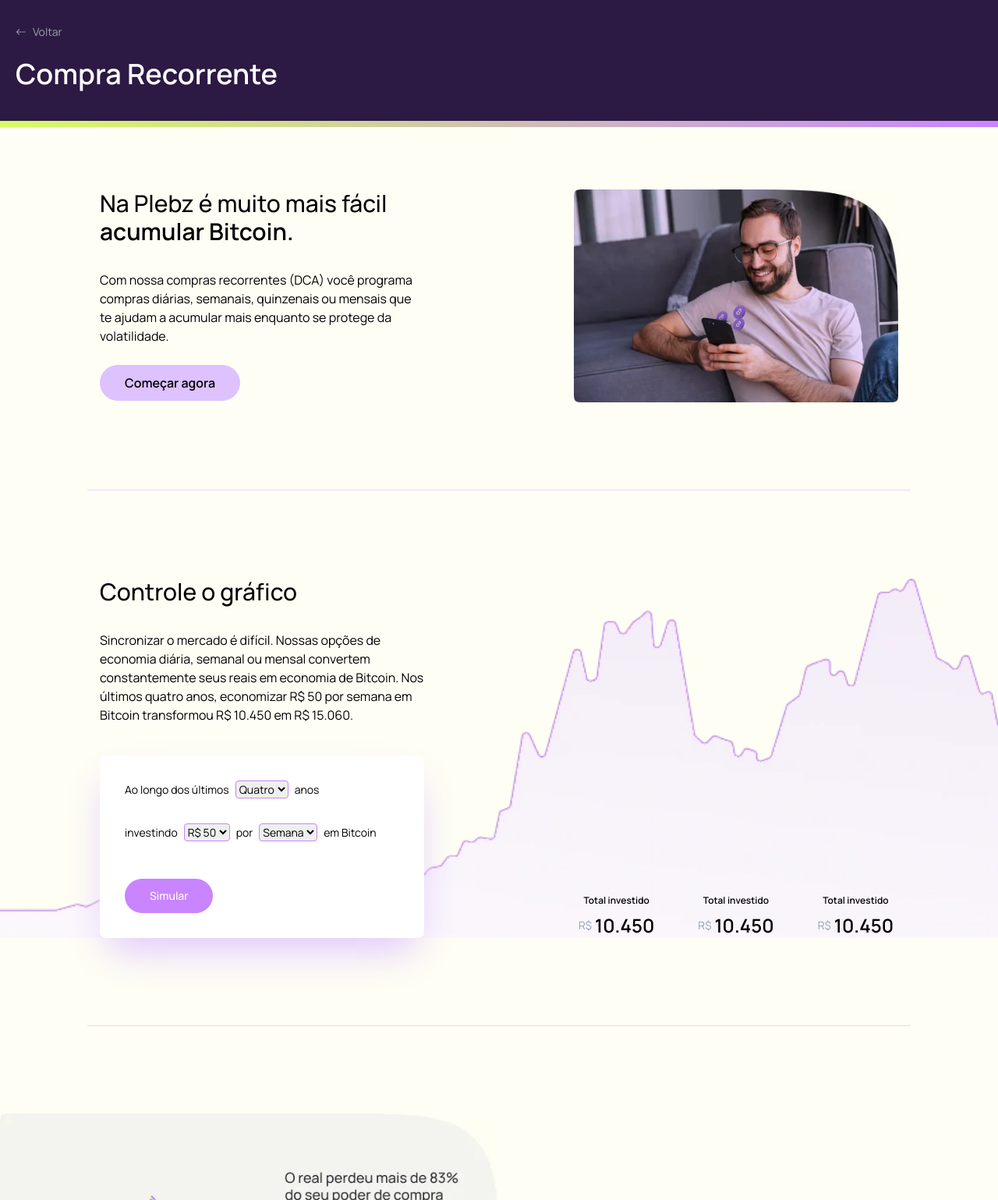
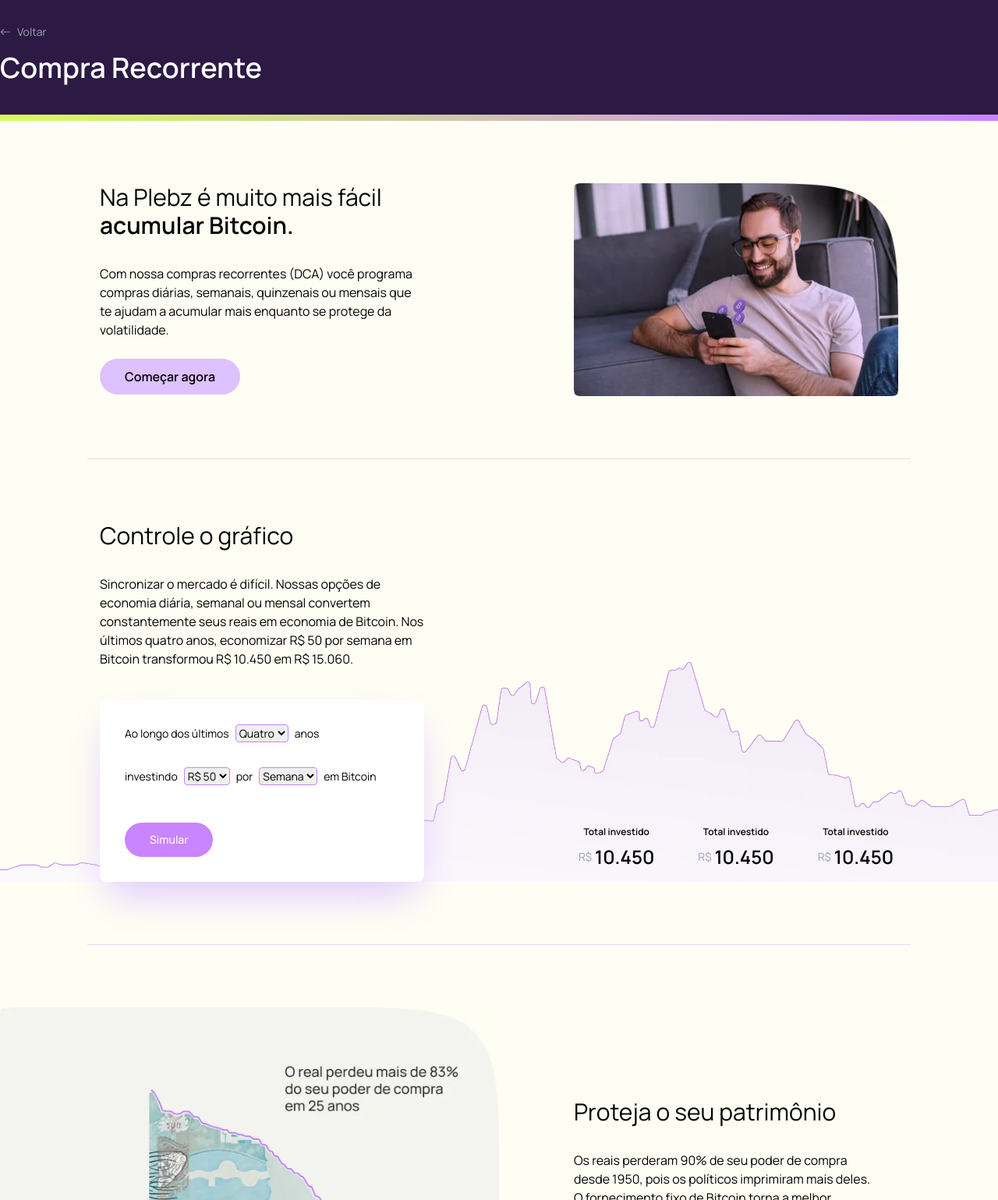
Before and after one commit to IHarisImran/plebz, a website: page public/recurring-purchase.html in a window 1280 px wide. Shown: the part 81-1620 px from the top of the page at 78% size. Drawn offline with nearby package versions, Linux system fonts and the light colour scheme.

Commit message:
recurring page complete

```diff
--- a/public/recurring-purchase.html
+++ b/public/recurring-purchase.html
@@ -22,21 +22,21 @@
     <header id="header"></header>
 
     <section class="bg-tPurple">
-        <div class='max-w-7xl mx-auto px-5 text-white flex flex-col sm:gap-5 md:gap-6 pt-4 pb-10'>
+        <div class='max-w-7xl mx-auto px-5 xl:px-0 text-white pt-4 pb-7 sm:pb-10'>
             <div onclick="history.back()"
                 class="cursor-pointer flex items-center gap-2 text-xs sm:text-sm text-gray-400 hover:text-white">
                 <i class="bi-arrow-left"></i>
                 <span>Voltar</span>
             </div>
-            <h1 class="text-2xl sm:text-3xl md:text-4xl font-semibold">Compra Recorrente</h1>
+            <h1 class="text-xl sm:text-2xl md:text-3xl lg:text-4xl font-semibold mt-3 sm:mt-4">Compra Recorrente</h1>
         </div>
     </section>
     <div class="bg-gradient-to-r from-tYellow to-tPurpleLight h-2"></div>
 
     <section
-        class="max-w-5xl mx-auto px-5 xl:px-0 pt-10 md:pt-20 flex flex-col sm:flex-row gap-10 sm:gap-16 md:gap-28 lg:gap-48">
+        class="max-w-5xl mx-auto px-5 xl:px-0 py-10 md:py-20 flex flex-col sm:flex-row gap-10 sm:gap-16 md:gap-28 lg:gap-48">
         <div class="sm:w-6/12">
-            <h2 class="text-2xl sm:text-3xl font-medium mb-2 sm:mb-4">Na Plebz é muito mais fácil <span
+            <h2 class="text-2xl sm:text-3xl mb-2 sm:mb-4">Na Plebz é muito mais fácil <span
                     class="font-semibold">acumular Bitcoin.</span>
             </h2>
             <p class="
@@ -53,14 +53,14 @@
         </div>
     </section>
 
-    <hr class="m-20 md:m-28 border-purple-200">
+    <hr class="mx-20 md:mx-28 border-purple-200">
 
-    <section class="bg-no-repeat bg-cover bg-bottom"
+    <section class="bg-no-repeat bg-right-bottom my-10 md:my-20"
         style="background-image: url('./images/inpage/recurring-purchase/inBody2.webp');">
         <div
             class="max-w-5xl mx-auto px-5 xl:px-0 flex flex-col md:flex-row items-end gap-10 sm:gap-16 md:gap-28 lg:gap-48">
             <div class="w-full md:w-6/12">
-                <h2 class="text-2xl sm:text-3xl font-medium mb-2 sm:mb-4">Controle o gráfico</h2>
+                <h2 class="text-2xl md:text-3xl mb-2 sm:mb-4">Controle o gráfico</h2>
                 <p class="
             mt-5 mb-4 sm:mt-5 sm:mb-6 md:mt-8 md:mb-10">Sincronizar o mercado é difícil. Nossas opções de economia
                     diária, semanal ou mensal convertem constantemente seus reais em economia de Bitcoin.
@@ -92,8 +92,7 @@
 
             </div>
 
-            <div
-                class="w-full md:w-6/12 flex flex-col md:flex-row items-center justify-center gap-5 sm:gap-8 md:gap-14">
+            <div class="w-full md:w-6/12 flex items-center justify-center gap-5 sm:gap-8 md:gap-14 md:pb-4">
 
                 <div class="flex flex-col gap-2 items-center">
                     <div class="text-xs font-semibold">Total investido</div>
@@ -123,27 +122,27 @@
         </div>
     </section>
 
-    <hr class="m-20 md:m-28 border-purple-200">
+    <hr class="mx-20 md:mx-28 border-purple-200">
 
-    <section class="flex flex-col-reverse sm:flex-row items-center gap-16 sm:gap-6 lg:gap-24">
+    <section class="my-10 md:my-20 flex flex-col-reverse sm:flex-row items-center gap-16 sm:gap-6 lg:gap-24">
         <div class="w-full sm:w-6/12">
             <img src="./images/inpage/recurring-purchase/inBody3.webp" alt="">
         </div>
         <div class="w-full sm:w-6/12 lg:w-96 px-5 sm:px-0">
-            <h2 class="text-2xl sm:text-3xl font-medium mb-2 sm:mb-4">Proteja o seu patrimônio</h2>
+            <h2 class="text-2xl sm:text-3xl mb-2 sm:mb-4">Proteja o seu patrimônio</h2>
             <p class="mt-5 sm:mt-5 md:mt-8">Os reais perderam 90% de seu poder de compra desde 1950, pois os políticos
                 imprimiram mais deles. O fornecimento fixo de Bitcoin torna a melhor maneira de economizar seu dinheiro
                 a longo prazo.</p>
         </div>
     </section>
 
-    <hr class="m-20 md:m-28 border-purple-200">
+    <hr class="mx-20 md:mx-28 border-purple-200">
 
-    <section class="max-w-5xl mx-auto px-5 xl:px-0 flex flex-col gap-10">
+    <section class="max-w-5xl mx-auto px-5 xl:px-0 py-10 md:py-20 flex flex-col gap-10">
         <div class="transition-all hover:scale-105 bg-white shadow-2xl shadow-tPurpleLightV2 flex flex-col-reverse sm:flex-row items-center gap-6 p-6 sm:p-12 md:p-14 rounded-3xl"
             style="--tw-shadow-color: #ddc2ff54;">
             <div class="w-full sm:w-8/12 md:pr-6 lg:pr-16">
-                <h3 class="text-xl sm:text-2xl md:text-3xl lg:text-4xl font-semibold">Defina a quantidade que gostaria
+                <h3 class="text-xl sm:text-2xl md:text-3xl lg:text-4xl font-medium">Defina a quantidade que gostaria
                     de investir.</h3>
                 <p class="lg:text-lg mt-2 sm:mt-4 md:mt-6 lg:mt-8">Para começar, você define o valor de investimento que
                     gostaria de fazer no período.</p>
@@ -156,7 +155,7 @@
         <div class="transition-all hover:scale-105 bg-white shadow-2xl shadow-tPurpleLightV2 flex flex-col-reverse sm:flex-row items-center gap-6 p-6 sm:p-12 md:p-14 rounded-3xl"
             style="--tw-shadow-color: #ddc2ff54;">
             <div class="w-full sm:w-8/12 md:pr-6 lg:pr-16">
-                <h3 class="text-xl sm:text-2xl md:text-3xl lg:text-4xl font-semibold">2. Escolha a recorrência</h3>
+                <h3 class="text-xl sm:text-2xl md:text-3xl lg:text-4xl font-medium">2. Escolha a recorrência</h3>
                 <p class="lg:text-lg mt-2 sm:mt-4 md:mt-6 lg:mt-8">Você pode optar por compras diárias, semanais,
                     mensais, ou personalizar da melhor forma para você. Suas compras serão automatizadas e você nunca
                     mais precisará se preocupar se comprou no melhor preço.</p>
@@ -169,7 +168,7 @@
         <div class="transition-all hover:scale-105 bg-white shadow-2xl shadow-tPurpleLightV2 flex flex-col-reverse sm:flex-row items-center gap-6 p-6 sm:p-12 md:p-14 rounded-3xl"
             style="--tw-shadow-color: #ddc2ff54;">
             <div class="w-full sm:w-8/12 md:pr-6 lg:pr-16">
-                <h3 class="text-xl sm:text-2xl md:text-3xl lg:text-4xl font-semibold">3. Pronto</h3>
+                <h3 class="text-xl sm:text-2xl md:text-3xl lg:text-4xl font-medium">3. Pronto</h3>
                 <p class="lg:text-lg mt-2 sm:mt-4 md:mt-6 lg:mt-8">Você pode ficar tranquilo que suas ordens serão
                     efetuadas e os depósito irá diretamente na sua carteira.</p>
             </div>
```
Also changed, not shown: public/styles/output.css.
